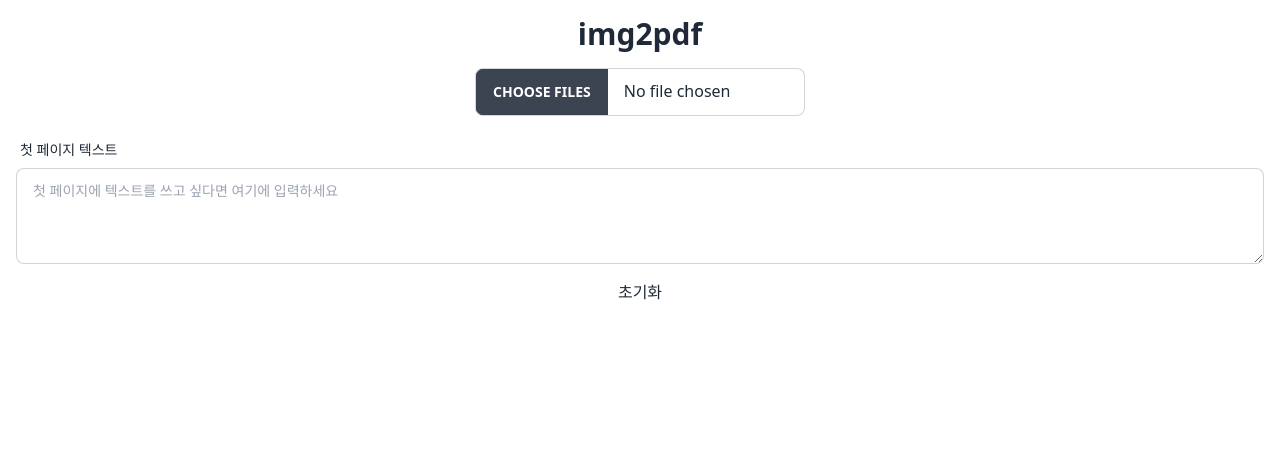
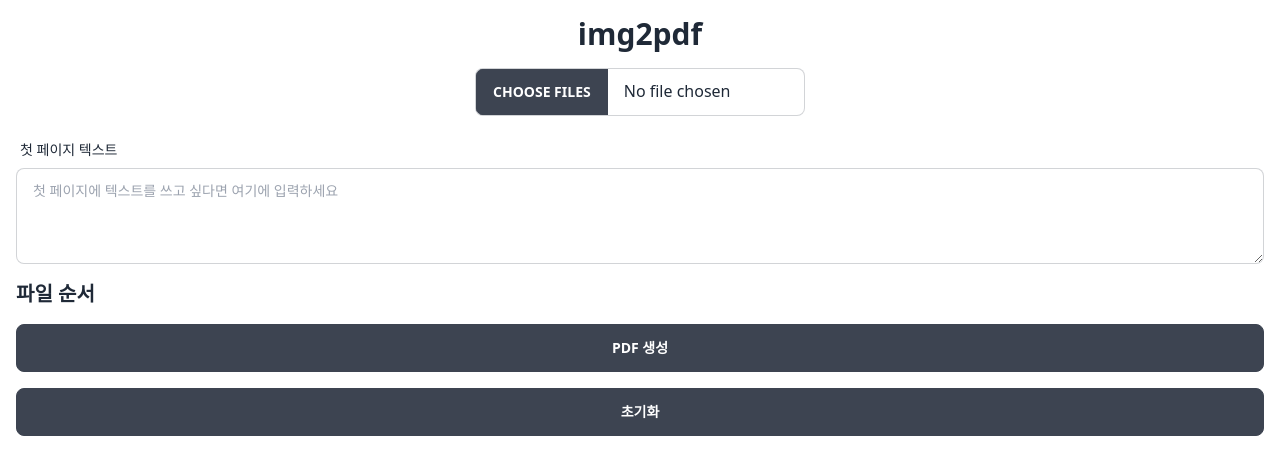
Before and after one commit to dlwocks31/img2pdf, a React (Vite) app: page / in a window 1280 px wide. Shown: the top 474 px of the page. Built offline with nearby package versions, Linux system fonts and the light colour scheme.

Commit message:
ordering poc

```diff
--- a/src/App.tsx
+++ b/src/App.tsx
@@ -1,12 +1,34 @@
 import jsPDF from "jspdf";
-import { useState } from "react";
+import { useRef, useState } from "react";
 
 function MyApp() {
   const [text, setText] = useState("");
+  const [fileOrder, setFileOrder] = useState<string[]>([]);
+  const fileRef = useRef<HTMLInputElement>(null);
 
   async function onFileChange(e: React.ChangeEvent<HTMLInputElement>) {
-    const files = e.target.files;
-    if (files) {
+    const fileList = Array.from(e.target.files ?? []);
+    const fileNames = fileList.map((f) => f.name);
+    setFileOrder(fileNames);
+  }
+
+  function handleUp(i: number) {
+    const newOrder = [...fileOrder];
+    const temp = newOrder[i];
+    newOrder[i] = newOrder[i - 1];
+    newOrder[i - 1] = temp;
+    setFileOrder(newOrder);
+  }
+
+  function handleDown(i: number) {
+    const newOrder = [...fileOrder];
+    const temp = newOrder[i];
+    newOrder[i] = newOrder[i + 1];
+    newOrder[i + 1] = temp;
+    setFileOrder(newOrder);
+  }
+
+  function generatePdf() {
     const doc = new jsPDF("p", "mm", "a4");
     const width = doc.internal.pageSize.getWidth();
     const height = doc.internal.pageSize.getHeight();
@@ -15,8 +37,14 @@ function MyApp() {
       doc.text(text, 10, 10);
       doc.addPage();
     }
-      for (let i = 0; i < files.length; i++) {
-        const file = files[i];
+    const fileList = Array.from(fileRef.current?.files ?? []);
+    for (let i = 0; i < fileOrder.length; i++) {
+      const fileName = fileOrder[i];
+      const file = fileList.find((f) => f.name === fileName);
+      if (!file) {
+        continue;
+      }
+
       const format = file.type === "image/jpeg" ? "JPEG" : "PNG";
       const img = new Image();
       img.src = URL.createObjectURL(file);
@@ -29,7 +57,6 @@ function MyApp() {
 
     doc.save("test.pdf");
   }
-  }
   return (
     <div className="flex flex-col gap-4 p-4">
       <div className="text-3xl font-bold text-center">img2pdf</div>
@@ -40,6 +67,7 @@ function MyApp() {
           accept="image/*"
           multiple
           onChange={onFileChange}
+          ref={fileRef}
         />
       </div>
       <div className="form-control">
@@ -53,7 +81,31 @@ function MyApp() {
           onChange={(e) => setText(e.target.value)}
         ></textarea>
       </div>
-      <button onClick={() => window.location.reload()}>초기화</button>
+      <div>
+        <div className="text-xl font-bold">파일 순서</div>
+        {fileOrder.map((f, i) => (
+          <div className="flex">
+            <span className="label-text">{f}</span>
+            {i > 0 && (
+              <button className="btn" onClick={() => handleUp(i)}>
+                Up
+              </button>
+            )}
+            {i < fileOrder.length - 1 && (
+              <button className="btn" onClick={() => handleDown(i)}>
+                Down
+              </button>
+            )}
+          </div>
+        ))}
+      </div>
+
+      <button className="btn" onClick={generatePdf}>
+        PDF 생성
+      </button>
+      <button className="btn" onClick={() => window.location.reload()}>
+        초기화
+      </button>
     </div>
   );
 }
```
Lines whose indentation alone changed are shown as unchanged.
